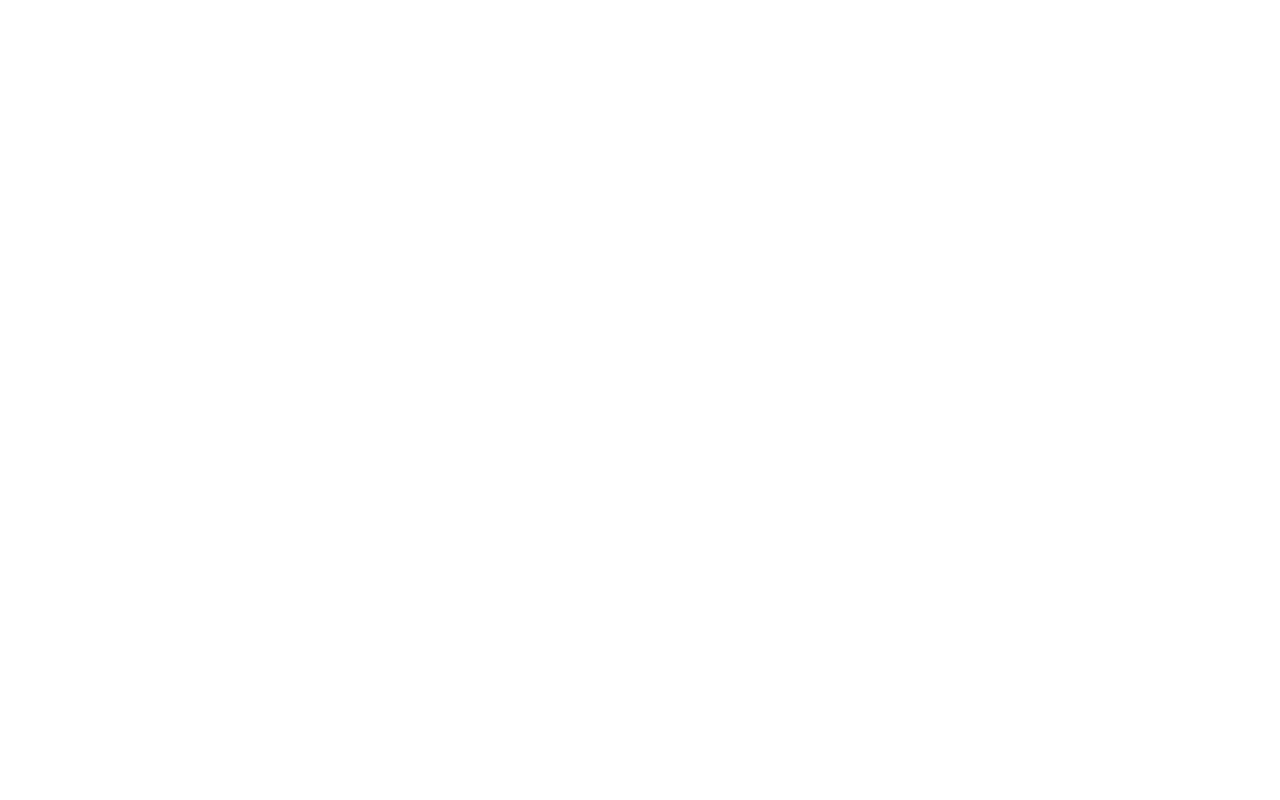
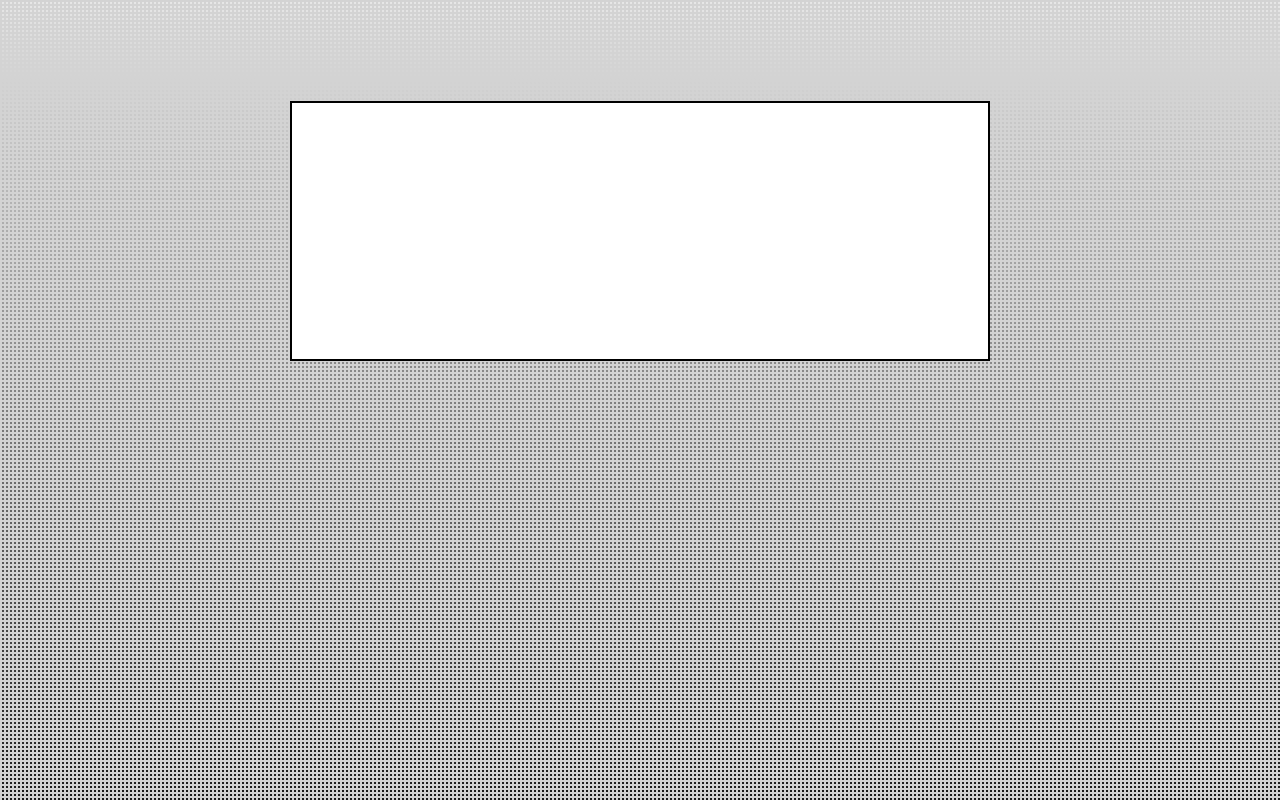
Before and after one commit to SkliarovaAnastasiia357/zakrivayuschiy-teg-ad, a plain HTML site: page index.html in a window 1280 px wide. Drawn offline with Linux system fonts and the light colour scheme.

Commit message:
Update variables.css

```diff
--- a/styles/variables.css
+++ b/styles/variables.css
@@ -1 +1,38 @@
-/* В этом файле будут храниться все значения переменных в исходном состоянии, а так же их изменения в зависимости от ширины устройства */
+:root {
+    --main-font: "Inter-Variable", sans-serif;
+    --accent-font: "PressStart2P", fantasy;
+    --text-weight: 400;
+    --title-weight: 700;
+    --font-size: 18px;
+    --font-size-card-label: 14px;
+
+    --color: #000;
+    --shadow-color: #fff;
+    --background-color: #fff;
+
+/*    --content-size: 375px, 100%, 700px;*/
+
+    --button-font-size: 14px;
+    --button-text-color: #fff;
+
+    --main-border: 2px solid black;
+
+    --heart-contour-color: black;
+    --heart-sparks-color: red;
+
+    --background-image: repeating-linear-gradient(
+        180deg,
+        #d3d3d3 0 2px,
+        rgb(0 0 0 / 0) 2px 4px
+      ),
+      repeating-linear-gradient(90deg, #d3d3d3 0 2px, rgb(0 0 0 / 0) 2px 4px),
+      linear-gradient(to bottom, #e7e7e7 0.01%, #1a1a1a 100%);
+
+    --time_step: 0.3s;
+
+/*    --page-width: clamp(23.438rem, 0rem + 100vw, 43.75rem);*/
+    --page-width: clamp(18.75rem, 100%, 43.5rem);
+    --header-title-font-size: clamp(3.063rem, 1.909rem + 4.92vw, 4.063rem);
+    --header-subtitle-font-size: clamp(0.875rem, 0.226rem + 2.77vw, 1.438rem);
+
+}
```
